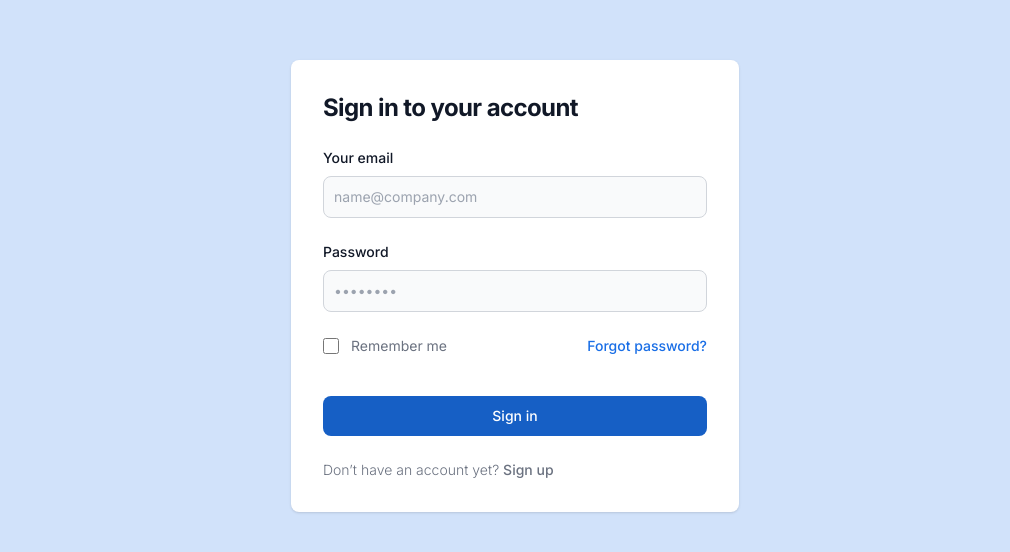
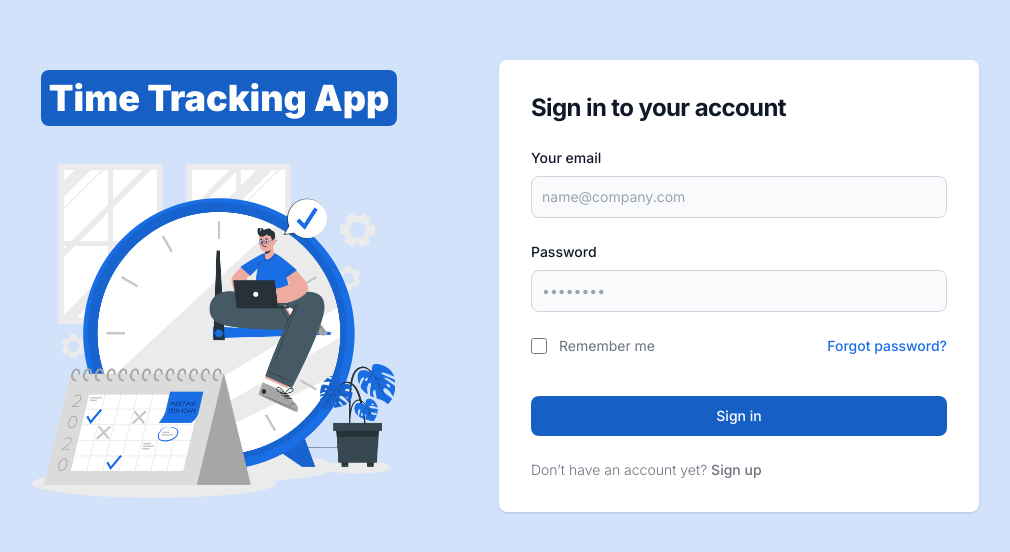
Before and after one commit to Fynmn/time-tracking, a React (Vite) app: page /login in a window 1280 px wide. Shown: the part 114-666 px from the top of the page, without its empty margins (125-1135 px from the left). Built offline with nearby package versions, Linux system fonts and the light colour scheme.

Commit message:
style: touched up the login form with an illustration

```diff
--- a/src/components/LoginForm.jsx
+++ b/src/components/LoginForm.jsx
@@ -1,9 +1,22 @@
 const LoginForm = () => {
   return (
     <>
-      <section className="bg-secondary dark:bg-gray-900">
-        <div className="flex flex-col items-center justify-center px-6 py-8 mx-auto md:h-screen lg:py-0">
-          <div className="w-full bg-white rounded-lg shadow dark:border md:mt-0 sm:max-w-md xl:p-0 dark:bg-gray-800 dark:border-gray-700">
+      <section className="min-h-screen bg-secondary dark:bg-gray-900 flex flex-col lg:flex-row md:px-16 md:gap-x-16 justify-center items-center">
+        <div className="flex flex-col items-center gap-y-4 pt-6">
+          <h1 className="text-white bg-primary rounded-lg p-1 md:p-2 text-2xl md:text-4xl font-black ">
+            Time Tracking App
+          </h1>
+          <div className="relative w-80 h-80 md:w-96 md:h-96">
+            <img
+              className="object-contain w-full h-full absolute"
+              src="/cuate.png"
+              alt=""
+            />
+          </div>
+        </div>
+
+        <div className="flex flex-col px-6 py-8 lg:py-0">
+          <div className="w-full bg-white rounded-lg shadow dark:border md:mt-0 min-w-[340px] sm:max-w-xl sm:min-w-[420px] md:min-w-[480px] xl:p-0 dark:bg-gray-800 dark:border-gray-700">
             <div className="p-6 space-y-4 md:space-y-6 sm:p-8">
               <h1 className="text-xl font-bold leading-tight tracking-tight text-gray-900 md:text-2xl dark:text-white">
                 Sign in to your account
```
Also changed, not shown: public/cuate.png (added).
